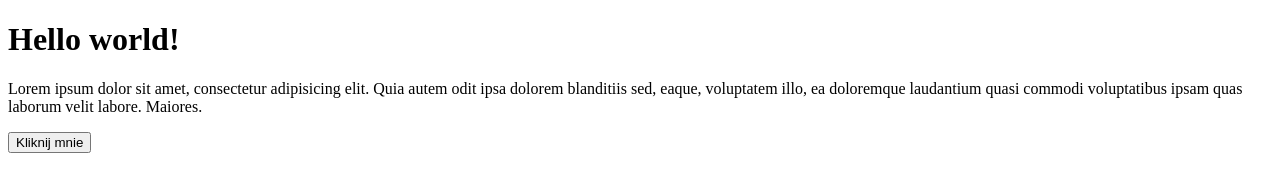
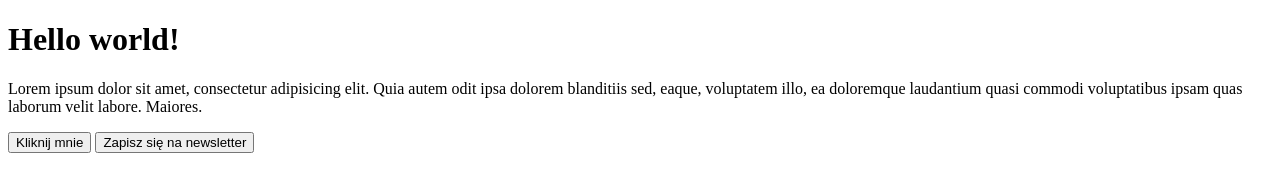
Before and after one commit to JakubOlejnik2007/git-prezentacja, a plain HTML site: page index.html in a window 1280 px wide. Drawn offline with Linux system fonts and the light colour scheme.

Commit message:
Added newsletter

```diff
--- a/index.html
+++ b/index.html
@@ -9,5 +9,6 @@
     <h1>Hello world!</h1>
     <p>Lorem ipsum dolor sit amet, consectetur adipisicing elit. Quia autem odit ipsa dolorem blanditiis sed, eaque, voluptatem illo, ea doloremque laudantium quasi commodi voluptatibus ipsam quas laborum velit labore. Maiores.</p>
     <button>Kliknij mnie</button>
+    <button>Zapisz się na newsletter</button>
 </body>
 </html>
```
